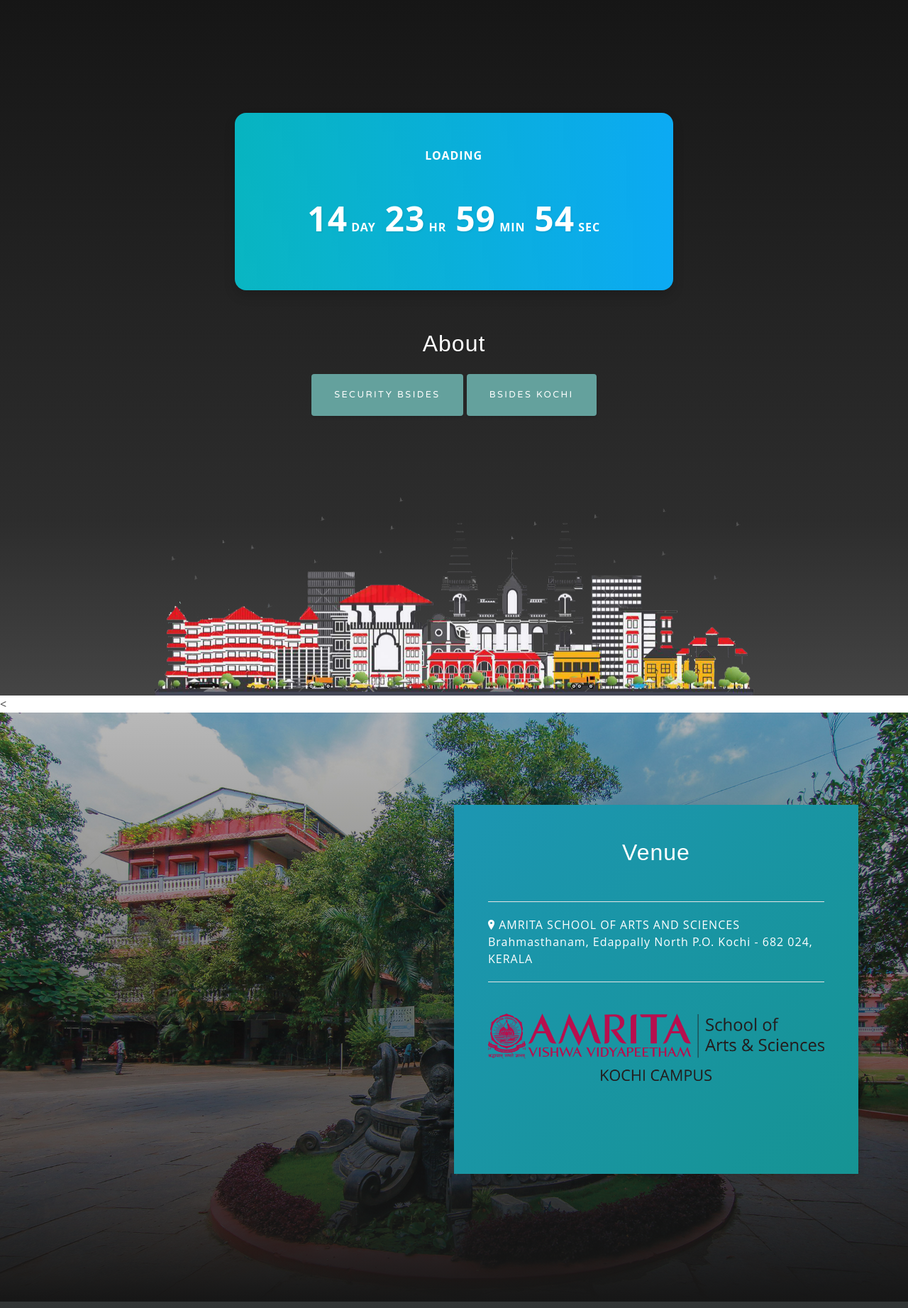
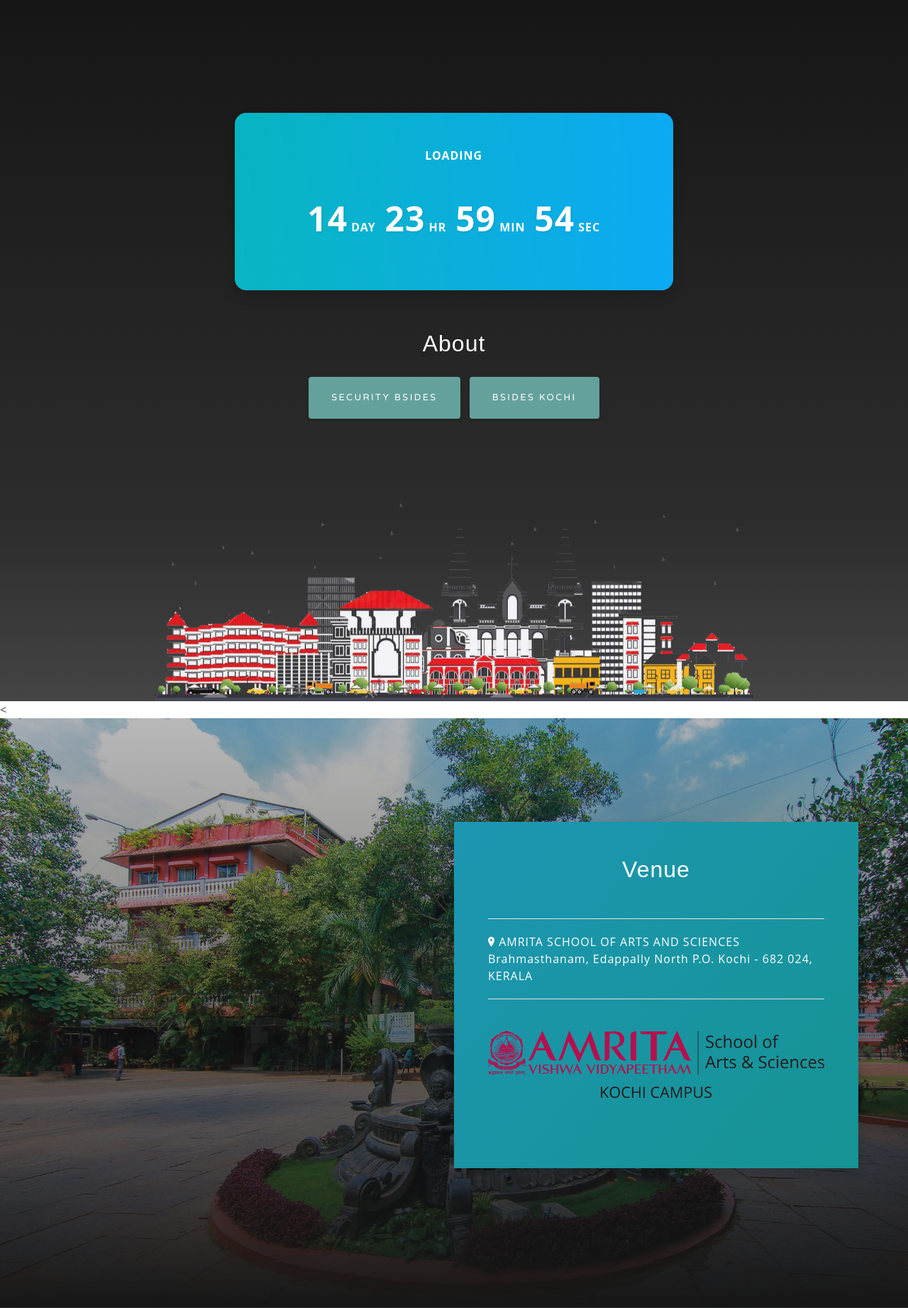
Before and after one commit to Mohamed-Shabeer-KP/BSides, a PHP site: page / in a window 1280 px wide. Shown: the part 801-2644 px from the top of the page at 71% size. Run offline with PHP 8.4, Linux system fonts and the light colour scheme; some libraries are stand-ins or nearby versions; some web fonts are replaced.

Commit message:
minor fix

```diff
--- a/web/index.php
+++ b/web/index.php
@@ -109,8 +109,8 @@
 
           <!-- collapse -->
           <p>
-            <a class="btn btn-primary" data-toggle="collapse" href="#multiCollapseExample1" role="button" aria-expanded="false" aria-controls="multiCollapseExample1">Security BSides</a>
-            <button class="btn btn-primary" type="button" data-toggle="collapse" data-target="#multiCollapseExample2" aria-expanded="false" aria-controls="multiCollapseExample2">BSides Kochi</button>
+            <a class="btn btn-primary m-1" data-toggle="collapse" href="#multiCollapseExample1" role="button" aria-expanded="false" aria-controls="multiCollapseExample1">Security BSides</a>
+            <button class="btn btn-primary m-1" type="button" data-toggle="collapse" data-target="#multiCollapseExample2" aria-expanded="false" aria-controls="multiCollapseExample2">BSides Kochi</button>
           </p>
           <div class="row">
             <div class="col">
@@ -246,11 +246,11 @@
           <div class="col-lg-6 text-center no-gutters ">
 
             <div id="map">
-              <iframe width="100%" height="520" src="https://maps.google.com/maps?width=100%&amp;height=600&amp;hl=en&amp;coord=10.0464173,76.2950208&amp;q=Amrita%20School%20of%20Arts%20and%20Sciences%20%2C%20Kochi+(BSides%20Venue)&amp;ie=UTF8&amp;t=&amp;z=17&amp;iwloc=B&amp;output=embed" frameborder="0" scrolling="no" marginheight="0" marginwidth="0">
+              <iframe class="pt-3" width="100%" height="100%" src="https://maps.google.com/maps?width=100%&amp;height=600&amp;hl=en&amp;coord=10.0464173,76.2950208&amp;q=Amrita%20School%20of%20Arts%20and%20Sciences%20%2C%20Kochi+(BSides%20Venue)&amp;ie=UTF8&amp;t=&amp;z=17&amp;iwloc=B&amp;output=embed" frameborder="0" scrolling="no" marginheight="0" marginwidth="0">
               </iframe>
             </div>
           </div>
-          <div class="col-lg-6 b2 text-white shadow p-5 container mx-auto ">
+          <div class="col-lg-6 b2 text-white shadow container m-3 p-5 mx-auto  no-gutters ">
             <div class="heading text-center bg ">
               <h2>Venue</h2>
             </div>
```
